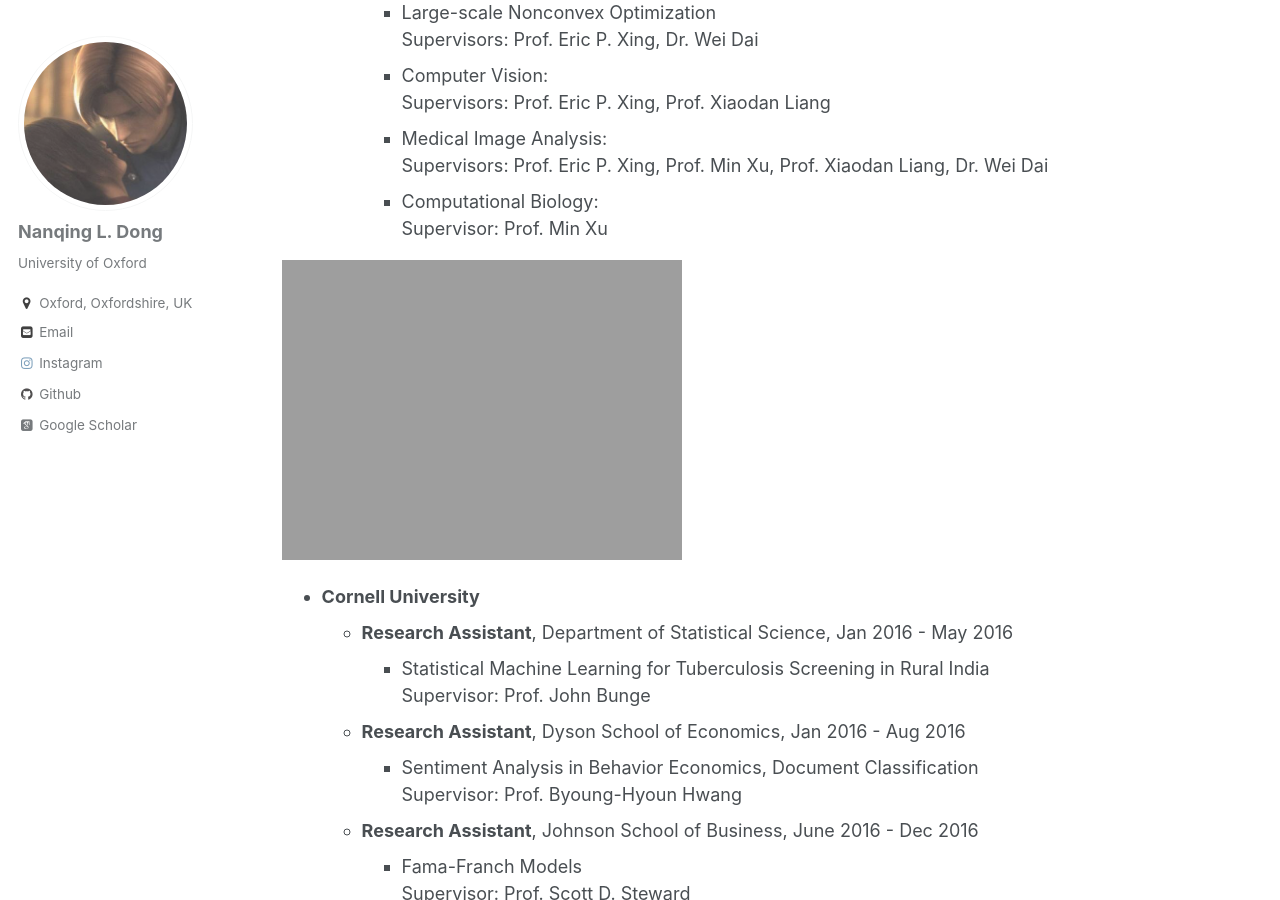
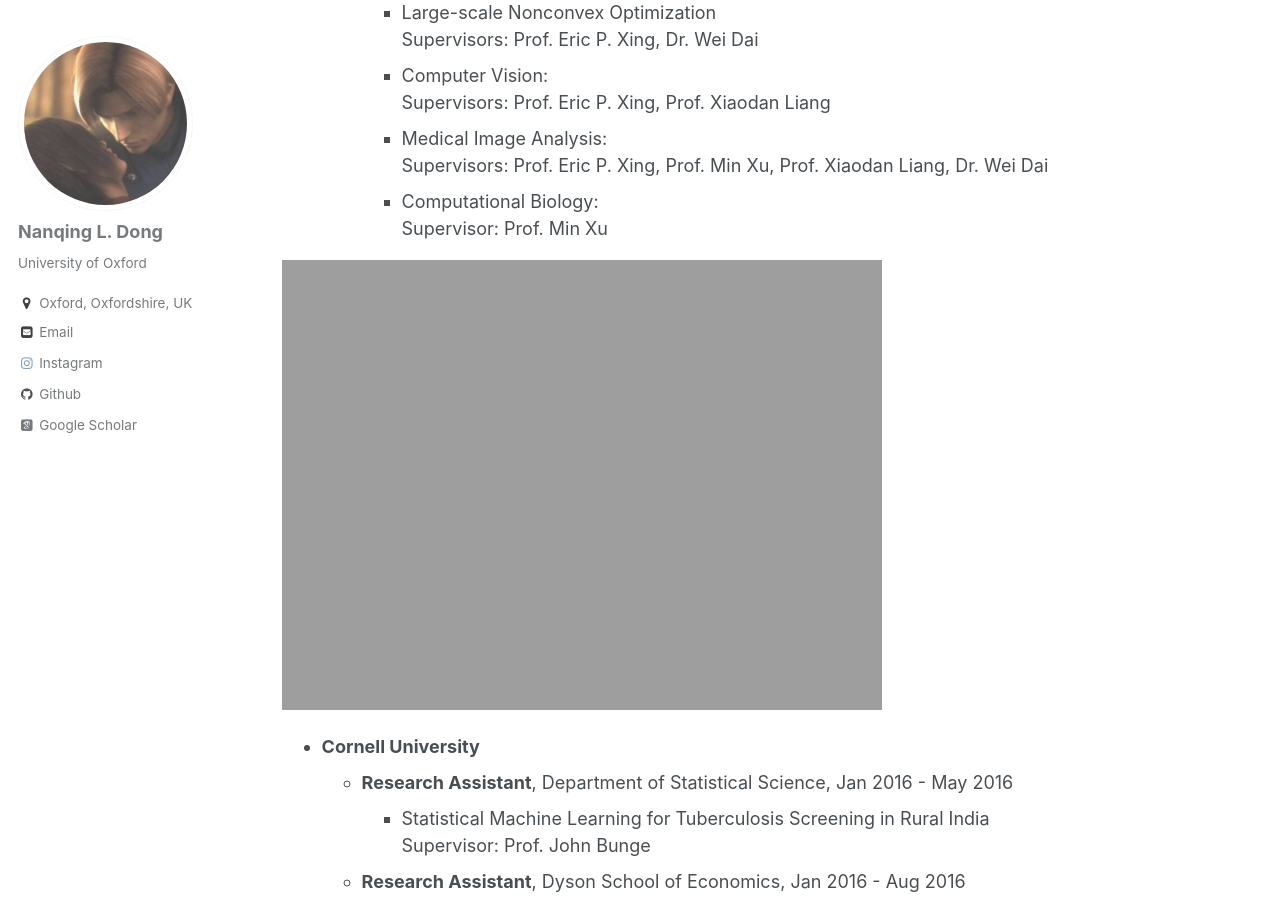
Before and after one commit to eveningdong/eveningdong.github.io, a Jekyll site: the page built from _pages/research.md, in a window 1280 px wide and 900 px high, scrolled down 1196 px. Built offline with Jekyll 4.4.1, drawn with Linux system fonts in a browser that asks for light colours; some web fonts are replaced.

Commit message:
update h

```diff
--- a/_pages/research.md
+++ b/_pages/research.md
@@ -29,7 +29,7 @@
     - Computational Biology:
       Supervisor: Prof. Min Xu
 
-<a href="https://www.cornell.edu/"><img src="https://leonndong.github.io/images/cornell.png" alt="drawing" height="20px"/></a>
+<a href="https://www.cornell.edu/"><img src="https://leonndong.github.io/images/cornell.png" alt="drawing" width="600px"/></a>
 * **Cornell University**
   + **Research Assistant**, Department of Statistical Science, Jan 2016 - May 2016
     - Statistical Machine Learning for Tuberculosis Screening in Rural India
```
